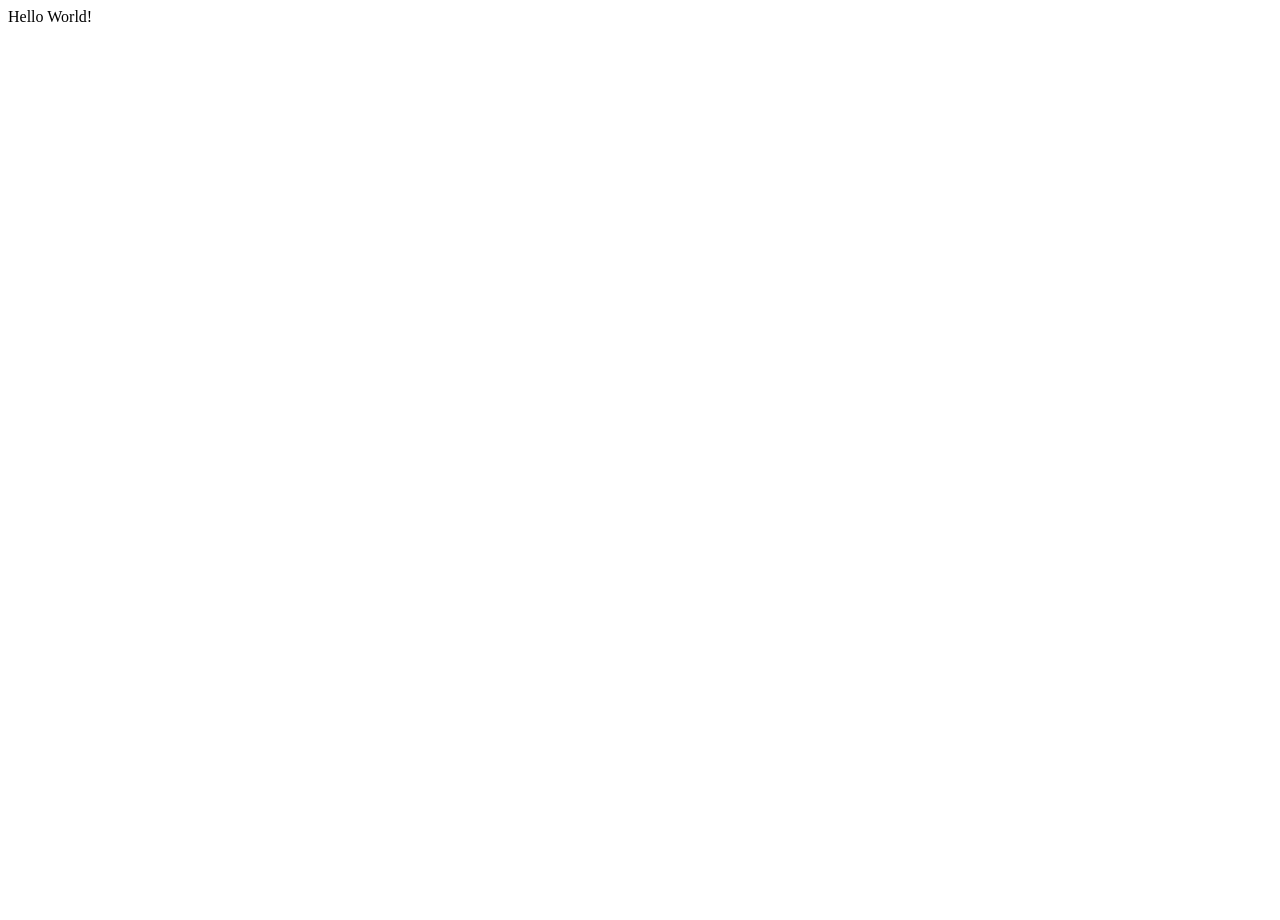
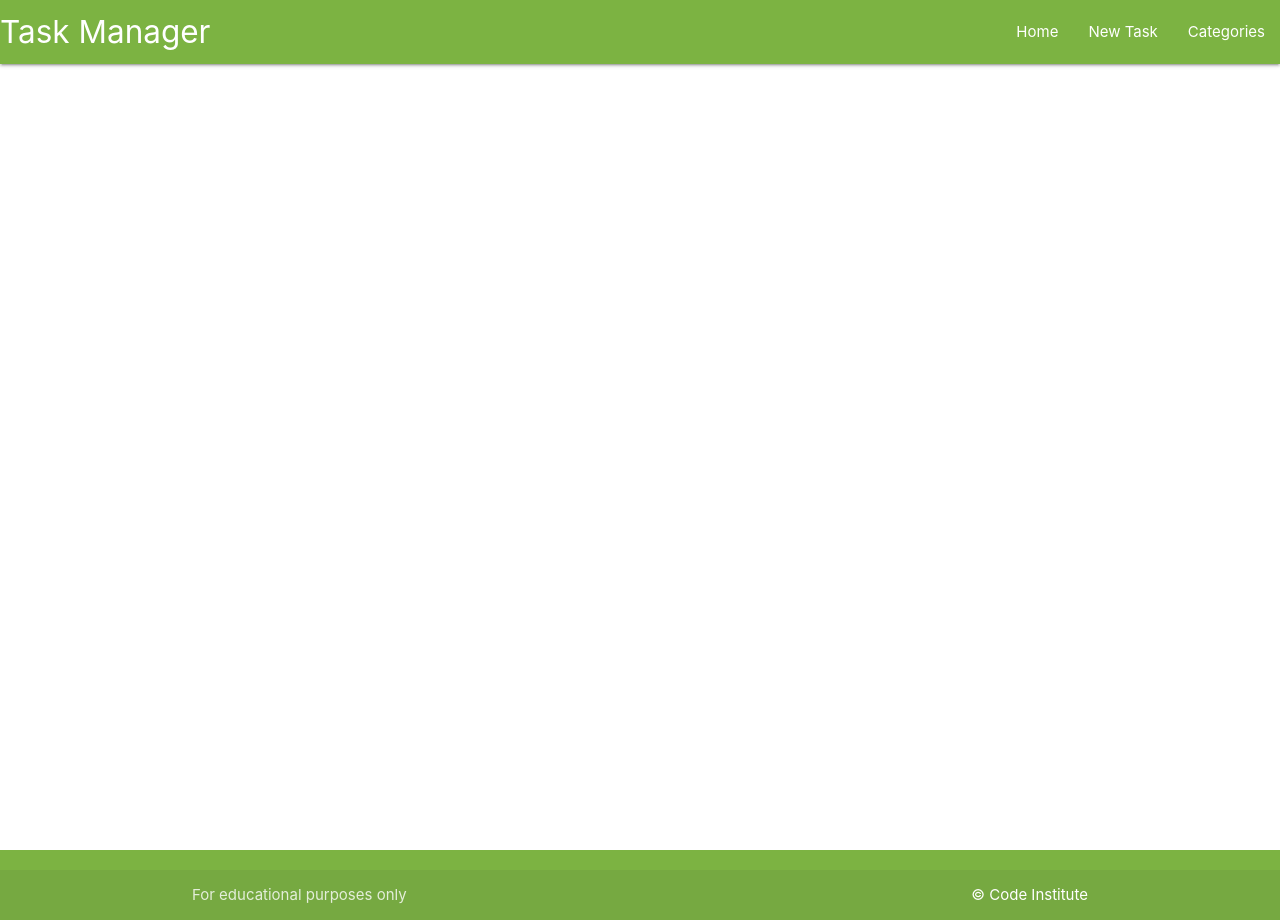
Before and after one commit to SilviaSaverino/Database-management-system, a Flask app: page / in a window 1280 px wide. Before the commit the page is almost empty. Run offline with Flask 2, Linux system fonts and the light colour scheme.

Commit message:
edit base.html

```diff
--- /dev/null
+++ b/static/css/style.css
@@ -0,0 +1,9 @@
+body {
+    display: flex;
+    min-height: 100vh;
+    flex-direction: column;
+  }
+
+  main {
+    flex: 1 0 auto;
+  }
--- /dev/null
+++ b/static/js/script.js
@@ -0,0 +1,5 @@
+document.addEventListener('DOMContentLoaded', function() {
+    // sidenav initialization
+    let sidenav = document.querySelectorAll('.sidenav');
+    M.Sidenav.init(sidenav);
+  });
--- a/taskmanager/templates/base.html
+++ b/taskmanager/templates/base.html
@@ -1,12 +1,57 @@
 <!DOCTYPE html>
 <html lang="en">
+
 <head>
     <meta charset="UTF-8">
     <meta http-equiv="X-UA-Compatible" content="IE=edge">
     <meta name="viewport" content="width=device-width, initial-scale=1.0">
+    <link rel="stylesheet" href="https://cdnjs.cloudflare.com/ajax/libs/font-awesome/5.15.3/css/all.min.css"
+        integrity="sha512-iBBXm8fW90+nuLcSKlbmrPcLa0OT92xO1BIsZ+ywDWZCvqsWgccV3gFoRBv0z+8dLJgyAHIhR35VZc2oM/gI1w=="
+        crossorigin="anonymous" referrerpolicy="no-referrer" />
+    <link rel="stylesheet" href="https://cdnjs.cloudflare.com/ajax/libs/materialize/1.0.0/css/materialize.min.css">
+    <link rel="stylesheet" href="{{ url_for('static', filename='css/style.css') }}" type="text/css">
     <title>Task Manager</title>
 </head>
+
 <body>
-    Hello World!
+    <header>
+        <nav class="light-green darken-1">
+            <div class="nav-wrapper">
+                <a href="#!" class="brand-logo">Task Manager</a>
+                <a href="#" data-target="mobile-demo" class="sidenav-trigger"><i class="fas fa-bars"></i></a>
+                <ul class="right hide-on-med-and-down">
+                    <li><a href="{{ url_for('home') }}">Home</a></li>
+                    <li><a href="">New Task</a></li>
+                    <li><a href="">Categories</a></li>
+                </ul>
+            </div>
+        </nav>
+
+        <ul class="sidenav" id="mobile-demo">
+            <li><a href="{{ url_for('home') }}">Home</a></li>
+            <li><a href="">New Task</a></li>
+            <li><a href="">Categories</a></li>
+        </ul>
+    </header>
+
+    <main class="container">
+
+        {% block content %}
+        {% endblock %}
+    </main>
+
+
+    <footer class="page-footer light-green darken-1">
+        <div class="footer-copyright">
+          <div class="container">
+          For educational purposes only
+          <a class="white-text right" href="https://codeinstitute.net" target="_blank">&copy; Code Institute</a>
+          </div>
+        </div>
+      </footer>
+
+    <script src="https://cdnjs.cloudflare.com/ajax/libs/materialize/1.0.0/js/materialize.min.js"></script>
+    <link rel="stylesheet" href="{{ url_for('static', filename='js/script.js') }}">
 </body>
+
 </html>
```
